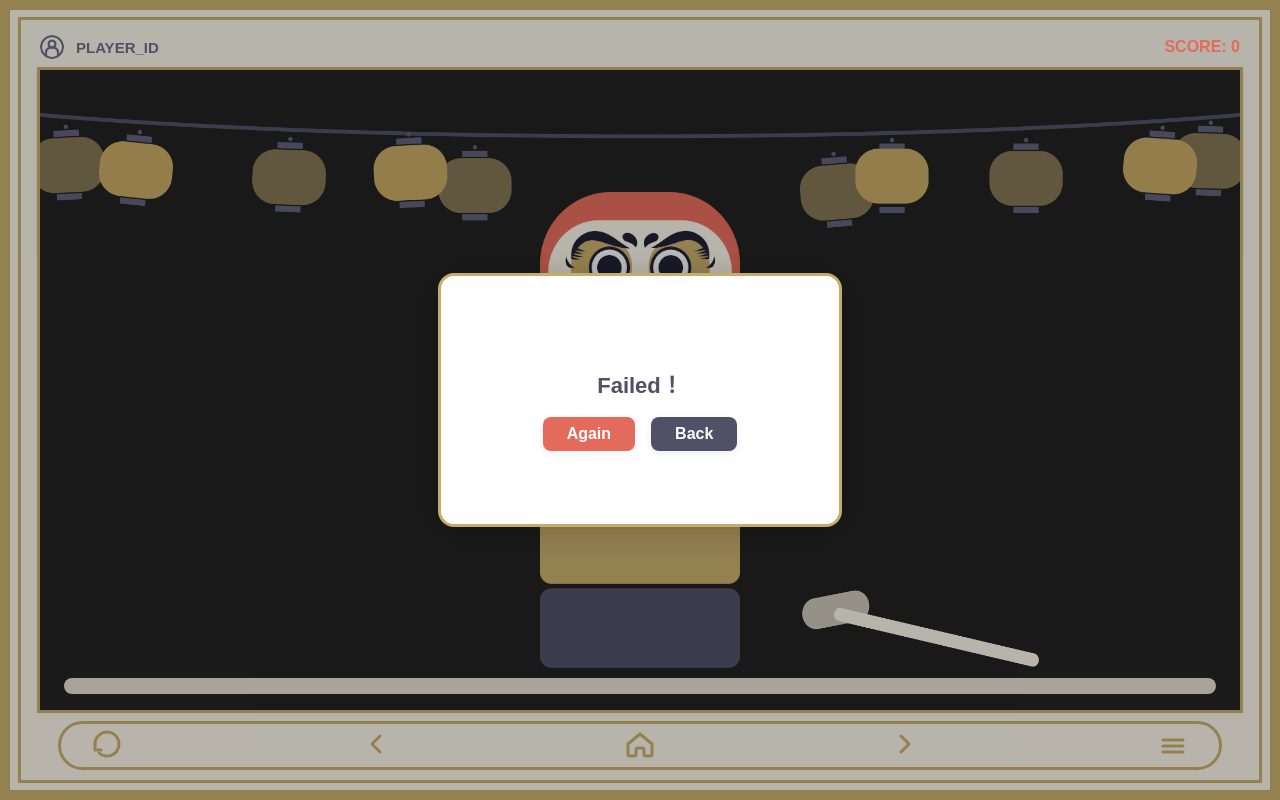
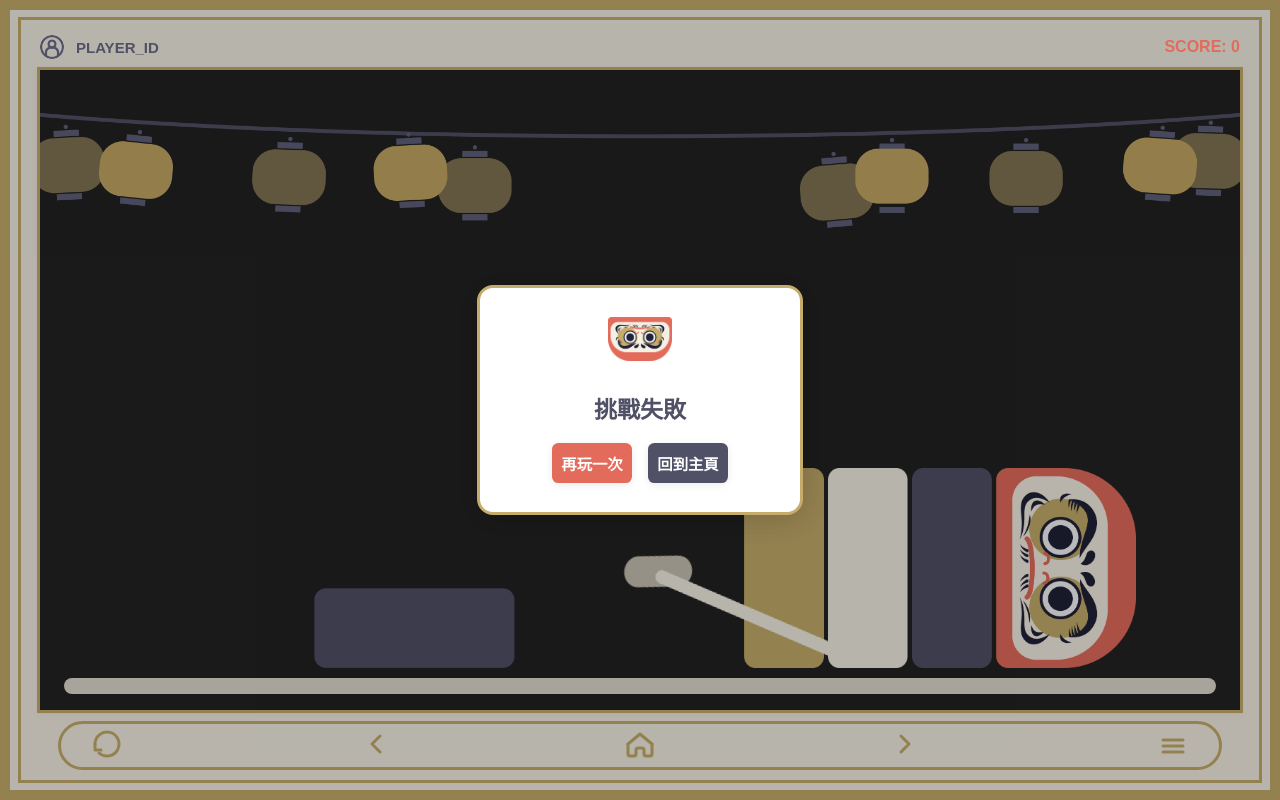
Before and after one commit to 111304047/web_final, a Next.js app: page /game11 in a window 1280 px wide. Built offline with nearby package versions, Linux system fonts and the light colour scheme.

Commit message:
feat: animation & score

```diff
--- a/src/app/components/game11.js
+++ b/src/app/components/game11.js
@@ -2,6 +2,7 @@
 
 import React, { useState, useEffect, useRef } from "react";
 import { useAuth } from "../AuthContext";
+import { Flow_Rounded } from "next/font/google";
 
 export default function Game11Canvas() {
   // 狀態宣告與用途說明
@@ -12,6 +13,7 @@ export default function Game11Canvas() {
   const [showStart, setShowStart] = useState(false); // 是否顯示 Start 文字
   const [progress, setProgress] = useState(100); // 進度條百分比
   const [isReadyToHit, setIsReadyToHit] = useState(false); // 是否準備好點擊
+  const [showStick, setShowStick] = useState(false);
   const lastHitTimeRef = useRef(0);
   const { user, login } = useAuth();
   const brick1Ref = useRef(null);
@@ -51,60 +53,68 @@ export default function Game11Canvas() {
             clearInterval(progressIntervalRef.current);
             return 0;
           }
-          return prev - 2;
+          return prev - 3;
         });
-      }, 20);
+      }, 10);
     }
     return () => clearInterval(progressIntervalRef.current);
   }, [countdown, showStart]);
 
-  // 監控進度條歸零，0.5 秒內未點擊則判定失敗並顯示彈窗
+  // 監控進度條歸零，1.5 秒內未點擊則判定失敗並顯示彈窗
   useEffect(() => {
     if (progress === 0 && !success && !failed) {
-      lastHitTimeRef.current = Date.now(); // 紀錄進度條歸零的時間
+      lastHitTimeRef.current = Date.now(); // 記錄時間
       const timer = setTimeout(() => {
-        if (!success) {
+        if (!success && !failed) {
           setFailed(true);
           setShowOverlay(true);
         }
-      }, 2000);
+      }, 1500); // 超過 1.5 秒未點擊，直接失敗
       return () => clearTimeout(timer);
     }
   }, [progress, success, failed]);
 
-  // handleHit 函式從 useEffect 中提取出來，作為元件內部的獨立函式
+  // handleHit 函式，依據點擊時機判斷成功、失敗、提前點擊等
   function handleHit() {
-    if (showStart || countdown > 0) return;
+    if (showStart || countdown > 0 || success || failed) return;
+    setShowStick(true);
+    setTimeout(() => setShowStick(false), 600); // 播放一次
     const now = Date.now();
-    if (!success && !failed) {
-      if (progress > 0) {
+
+    const isEarlyClick = progress > 0;
+    const isClickTooLate = progress === 0 && now - lastHitTimeRef.current > 1500;
+    const isClickSuccess = progress === 0 && now - lastHitTimeRef.current <= 200;
+    const isClickFailWithAnim = progress === 0 && now - lastHitTimeRef.current > 200 && now - lastHitTimeRef.current <= 1500;
+
+    if (isEarlyClick) {
+      lastHitTimeRef.current = Date.now();
       setFailed(true);
+      setIsReadyToHit(false);
+      clearInterval(progressIntervalRef.current);
+      setTimeout(() => {
         setShowOverlay(true);
-        clearInterval(progressIntervalRef.current);
+      }, 600);
       return;
-      } else {
-        const delta = now - lastHitTimeRef.current;
-        if (delta <= 250) {
+    }
+
+    if (isClickSuccess) {
       handleSuccess();
-        } else if (delta <= 1500) {
-          // 有動畫的失敗（磚塊左移，塔向右倒）
+    } else if (isClickFailWithAnim) {
       setFailed(true);
       setIsReadyToHit(false);
       setTimeout(() => {
         setShowOverlay(true);
       }, 600);
-        } else {
-          // 超過 1.5 秒未點擊，無動畫失敗
+    } else if (isClickTooLate) {
       setFailed(true);
       setShowOverlay(true);
-        }
-      }
     }
   }
 
   // 監聽鍵盤空白鍵與點擊事件，處理點擊行為判斷
   useEffect(() => {
     function onKeyDown(e) {
+      if (showOverlay) return;
       if (e.code === "Space") {
         e.preventDefault();
         handleHit();
@@ -121,17 +131,16 @@ export default function Game11Canvas() {
       window.removeEventListener("keydown", onKeyDown);
       window.removeEventListener("click", onClick);
     };
-  }, [progress, success, failed, showStart, countdown]);
+  }, [progress, success, failed, showStart, countdown, showOverlay]);
 
   // 過關行為與分數更新流程
   // 1. 設定 localStorage 過關標記
-  // 2. 更新成功狀態與取消準備點擊狀態
+  // 2. 更新成功狀態與顯示彈窗
   // 3. 若使用者登入，將分數 +1 並同步更新到後端資料庫
   async function handleSuccess() {
     localStorage.setItem("game11Success", "true");
     setSuccess(true);
-    setIsReadyToHit(false);
-    // setShowOverlay(true); // 延後顯示彈窗，移除這一行
+    setShowOverlay(true);
     // SCORE +1 並同步到 DB
     if (user && user.username) {
       const newScore = (user.score || 0) + 1;
@@ -156,14 +165,27 @@ export default function Game11Canvas() {
   useEffect(() => {
     if (success) {
       const timer = setTimeout(() => {
-        setShowOverlay(true);
+        // setShowOverlay(true); // 已在 handleSuccess 內處理
       }, 600); // 確保動畫結束後再顯示
       return () => clearTimeout(timer);
     }
   }, [success]);
 
+  // ====== 修正動畫 style 錯誤 ======
+  const shouldFallWithAnimation =
+    failed && (
+      progress > 0 ||
+      (progress === 0 && Date.now() - lastHitTimeRef.current <= 1500)
+    );
+  const towerAnimation = success
+    ? 'none'
+    : shouldFallWithAnimation
+    ? 'dropDown 0.2s forwards, tiltTo30 0.1s forwards 0.2s, fallTo90 0.25s forwards 0.3s'
+    : 'none';
+
   return (
-    <div style={{ width: '100%', height: '100%', backgroundColor: '#222222', display: 'flex', flexDirection: 'column', position: 'relative' }}>
+    <div style={{ width: '100%', height: '100%', backgroundColor: '#222222', display: 'flex', flexDirection: 'column', position: 'relative', overflow: 'hidden' }}>
+
       {/* 倒數遮罩 */}
       {(countdown > 0 || (countdown === 0 && showStart)) && (
         <div style={{
@@ -229,7 +251,17 @@ export default function Game11Canvas() {
       />
 
       {/* 中央區域：達摩塔與棍棒 */}
-      <div style={{ flexGrow: 1, position: 'relative', display: 'flex', justifyContent: 'center', alignItems: 'flex-end', marginBottom: 10, zIndex: 1 }}>
+      <div style={{
+        flexGrow: 1,
+        position: 'relative',
+        display: 'flex',
+        justifyContent: 'center',
+        alignItems: 'flex-end',
+        marginBottom: 10,
+        zIndex: 1,
+        overflow: 'hidden',
+        maxWidth: '100%',
+      }}>
         <div
           style={{
             display: 'flex',
@@ -243,12 +275,9 @@ export default function Game11Canvas() {
               flexDirection: 'column',
               justifyContent: 'flex-end',
               transition: 'transform 0.25s ease',
-              transform:
-                success
-                  ? 'translateY(10vh)'
-                  : failed && progress <= 0 && Date.now() - lastHitTimeRef.current <= 1500
-                  ? 'rotate(35deg) translateY(85px)'
-                  : 'translateY(0)',
+              animation: towerAnimation,
+              transform: success ? 'translateY(10vh)' : 'translateY(0)',
+              transformOrigin: 'bottom right',
             }}
           >
             <div><img src="/daruma.png" alt="daruma" style={{ width: '25vh', height: '17.5vh' }} /></div>
@@ -263,11 +292,10 @@ export default function Game11Canvas() {
               width: '25vh',
               height: '10vh',
               transition: 'transform 0.1s ease',
-              transform: (progress === 0 && success)
-                ? 'translateX(-18vw)'
-                : (progress === 0 && failed && Date.now() - lastHitTimeRef.current <= 1500)
-                ? 'translateX(-18vw)'
-                : 'translateY(0)',
+              transform: (
+                (progress === 0 && success) ||
+                (failed && (progress > 0 || Date.now() - lastHitTimeRef.current <= 1500))
+              ) ? 'translateX(calc(-25vh - 2vw))' : 'translateY(0)',
               cursor: 'pointer',
               userSelect: 'none',
             }}
@@ -277,22 +305,26 @@ export default function Game11Canvas() {
         </div>
         {/* 棍棒圖像，從右側揮向達摩塔，擺在塔的下方右側，稍微傾斜 */}
         <img
+          key={showStick ? `swing-${Date.now()}` : 'static'}
           src="/stick.png"
-          alt="stick"
+          alt="stick_static"
+          className={showStick ? 'swingStick' : ''}
           style={{
             position: 'absolute',
-            right: 'calc(50% - 400px)',
+            rotate:'10deg',
+            right: 'calc(50% - 17vw)',
+            bottom: '4%',
             width: '30vh',
             height: '10vh',
-            transformOrigin: 'right center',
             userSelect: 'none',
             pointerEvents: 'none',
+            zIndex: 2,
           }}
         />
       </div>
 
       {/* 下方進度條 */}
-      <div style={{ height: '2vh', backgroundColor: 'rgba(245, 240, 228, 0.9)', margin: '0 24px 16px', borderRadius: 12, overflow: 'hidden' }}>
+      <div style={{ height: '2vh', backgroundColor: 'rgba(245, 240, 228, 0.9)', margin: '0 24px 16px', borderRadius:'30px' , overflow: 'hidden' }}>
         <div style={{ width: progress + '%', height: '100%', backgroundColor: '#E36B5B' }}></div>
       </div>
 
@@ -312,13 +344,15 @@ export default function Game11Canvas() {
         }}>
           <div
             style={{
-              width: "350px",
-              height: "200px",
+              width: "20vw",
+              height: "12.5vw",
+              minWidth: "150px",
+              minHeight: "100px",
               display: "flex",
               flexDirection: "column",
               justifyContent: "center",
               alignItems: "center",
-              padding: "1.5rem",
+              padding: "2rem",
               border: "3px solid #C5AC6B",
               color: "#C5AC6B",
               background: "#fff",
@@ -326,9 +360,21 @@ export default function Game11Canvas() {
               boxShadow: "0 4px 32px rgba(0,0,0,0.18)",
             }}
           >
-            <h2 style={{ color: "#505166", fontSize: 22, fontWeight: 700, marginBottom: 18, textAlign: "center" }}>
-              {success ? 'Success！' : 'Failed！'}
+            {success ? (
+              <>
+                <img src="/daruma.png" alt="success_daruma" style={{ width: '5vw', height: 'auto', marginBottom: '0.8vw', minWidth: "64px" }} />
+                <h2 style={{ color: "#505166", fontSize: "clamp(16px, 1.8vw, 24px)", fontWeight: 700, marginBottom: 18, textAlign: "center", minWidth: "120px" }}>
+                  挑戰成功
                 </h2>
+              </>
+            ) : (
+              <>
+                <img src="/daruma.png" alt="fail_daruma" style={{ width: '5vw', height: 'auto', marginBottom: '0.8vw', transform: 'rotate(180deg)', minWidth: "64px" }} />
+                <h2 style={{ color: "#505166", fontSize: "clamp(16px, 1.8vw, 24px)", fontWeight: 700, marginBottom: 18, textAlign: "center", minWidth: "120px", minWidth: '1vw' }}>
+                  挑戰失敗
+                </h2>
+              </>
+            )}
             <div style={{ display: "flex", gap: 16 }}>
               <button
                 onClick={() => {
@@ -343,36 +389,50 @@ export default function Game11Canvas() {
                   // TODO: 這裡也要重置你自己的遊戲狀態
                 }}
                 style={{
-                  padding: "8px 24px",
-                  color: "#fff",
-                  background: "#E36B5B",
-                  border: "none",
-                  borderRadius: 8,
+                  aspectRatio: '2 / 1',
+                  minWidth: '80px',
+                  minHeight: '40px',
+                  display: 'flex',
+                  alignItems: 'center',
+                  justifyContent: 'center',
+                  color: '#fff',
+                  background: '#E36B5B',
+                  border: 'none',
+                  borderRadius: '0.5vw',
                   fontWeight: 600,
-                  fontSize: 16,
-                  cursor: "pointer",
-                  boxShadow: "0 2px 8px rgba(0,0,0,0.08)",
+                  fontSize: 'clamp(14px, 1.2vw, 18px)',
+                  cursor: 'pointer',
+                  boxShadow: '0 2px 8px rgba(0,0,0,0.08)',
+                  maxWidth: '10vw',
+                  whiteSpace: 'nowrap'
                 }}
               >
-                Again
+                再玩一次
               </button>
               <button
                 onClick={() => {
                   window.location.href = "/";
                 }}
                 style={{
-                  padding: "8px 24px",
-                  color: "#fff",
-                  background: "#505166",
-                  border: "none",
-                  borderRadius: 8,
+                  aspectRatio: '2 / 1',
+                  minWidth: '80px',
+                  minHeight: '40px',
+                  display: 'flex',
+                  alignItems: 'center',
+                  justifyContent: 'center',
+                  color: '#fff',
+                  background: '#505166',
+                  border: 'none',
+                  borderRadius: '0.5vw',
                   fontWeight: 600,
-                  fontSize: 16,
-                  cursor: "pointer",
-                  boxShadow: "0 2px 8px rgba(0,0,0,0.08)",
+                  fontSize: 'clamp(14px, 1.2vw, 18px)',
+                  cursor: 'pointer',
+                  boxShadow: '0 2px 8px rgba(0,0,0,0.08)',
+                  maxWidth: '10vw',
+                  whiteSpace: 'nowrap'
                 }}
               >
-                Back
+                回到主頁
               </button>
             </div>
           </div>
@@ -380,6 +440,10 @@ export default function Game11Canvas() {
       )}
       {/* 縮放動畫 CSS */}
       <style>{`
+        @keyframes dropDown {
+          0% { transform: translateY(0) rotate(0deg); }
+          100% { transform: translateY(10vh) rotate(0deg); }
+        }
         @keyframes scaleUp {
           0% { transform: translate(-50%, -50%) scale(1); }
           50% { transform: translate(-50%, -50%) scale(1.2); }
@@ -408,6 +472,26 @@ export default function Game11Canvas() {
           -webkit-text-stroke: 10px #F5F0E4;
           text-stroke: 10px #F5F0E4;
         }
+
+        @keyframes swing {
+          0% {
+            transform: rotateX(-8deg) rotateZ(10deg) rotateY(4deg);
+          }
+          100% {
+            transform: rotateX(12deg) rotateZ(-20deg) rotateY(-5deg);
+          }
+        }
+
+        .swingStick {
+          transform-origin: right center;
+          animation: swing 0.03s ease-out forwards;
+        }
+
+        @keyframes fallTo90 {
+          0% { transform: translateY(10vh) rotate(0deg); }
+          50% { transform: translateY(10vh) rotate(30deg); }
+          100% { transform: translateY(10vh) rotate(90deg); }
+        }
       `}</style>
     </div>
   );
```
Lines whose indentation alone changed are shown as unchanged.
